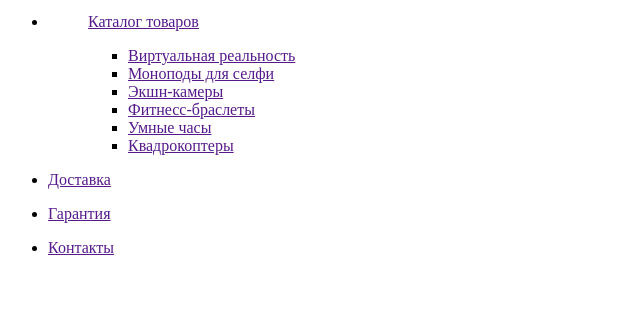
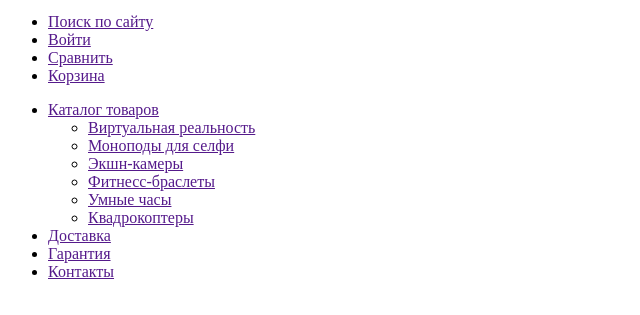
Before and after one commit to wcspoiler/603625-device, a plain HTML site: page index.html in a window 1280 px wide. Shown: the part 29-344 px from the top of the page, without its empty margins (0-640 px from the left). Drawn offline with Linux system fonts and the light colour scheme.

Commit message:
Разметил шапку index.html

```diff
--- a/index.html
+++ b/index.html
@@ -7,13 +7,34 @@
 
   <body>
     <header class="main-header">
-      <nav class="main-nav">
+      <nav class="main-navigation">
           <a class="main-header logo" href="">
             <img src="" width="" height="" alt="Device">
           </a>
-          <ul class="main-nav list">
-            <li><ul class="catalog-nav list">
-              <p><a href="">Каталог товаров</a></p>
+          <ul class="user-navigation">
+            <!-- Строка поиска - явно форма, но пусть пока будет ссылка-->
+            <li class="user-navigation item">
+              <span class="search logo"></span>
+              <a href="">Поиск по сайту</a>
+            </li class="user-navigation item">
+            <li>
+              <span class="sign-in logo"></span>
+              <a href="">Войти</a>
+            </li>
+            <li>
+              <span class="compare logo"></span>
+              <a href="">Сравнить</a>
+            </li>
+            <li>
+              <span class="cart logo"></span>
+              <a href="">Корзина</a>
+            </li>
+          </ul>
+          <ul class="header-site-navigation">
+
+            <li header-site-navigation-item>
+                <a href="">Каталог товаров</a>
+                <span class="catalog-extend logo"></span>
                 <ul class="catalog-category list">
                   <li><a href="">Виртуальная реальность</a></li>
                   <li><a href="">Моноподы для селфи</a></li>
@@ -25,27 +46,27 @@
                 </ul>
                 <ul class="catalog-category list">
                   <li><a href="">Квадрокоптеры</a></li>
-              </ul>
                 </ul></li>
+
               <li>
-              <p>
                   <a href="">Доставка</a>
-              </p>
               </li>
               <li>
-              <p>
                   <a href="">Гарантия</a>
-              </p>
               </li>
               <li>
-              <p>
                   <a href="">Контакты</a>
-              </p>
               </li>
           </ul>
       </nav>
     </header>
+    <main class="container">
+      <!-- Секция слайдов -->
+      <!-- Секция популярное -->
+      <!-- Секция сервисы -->
+      <!-- Секция лого производителей -->
 
+    </main>
   </body>
 
 </html>
```
Lines whose indentation alone changed are shown as unchanged.
